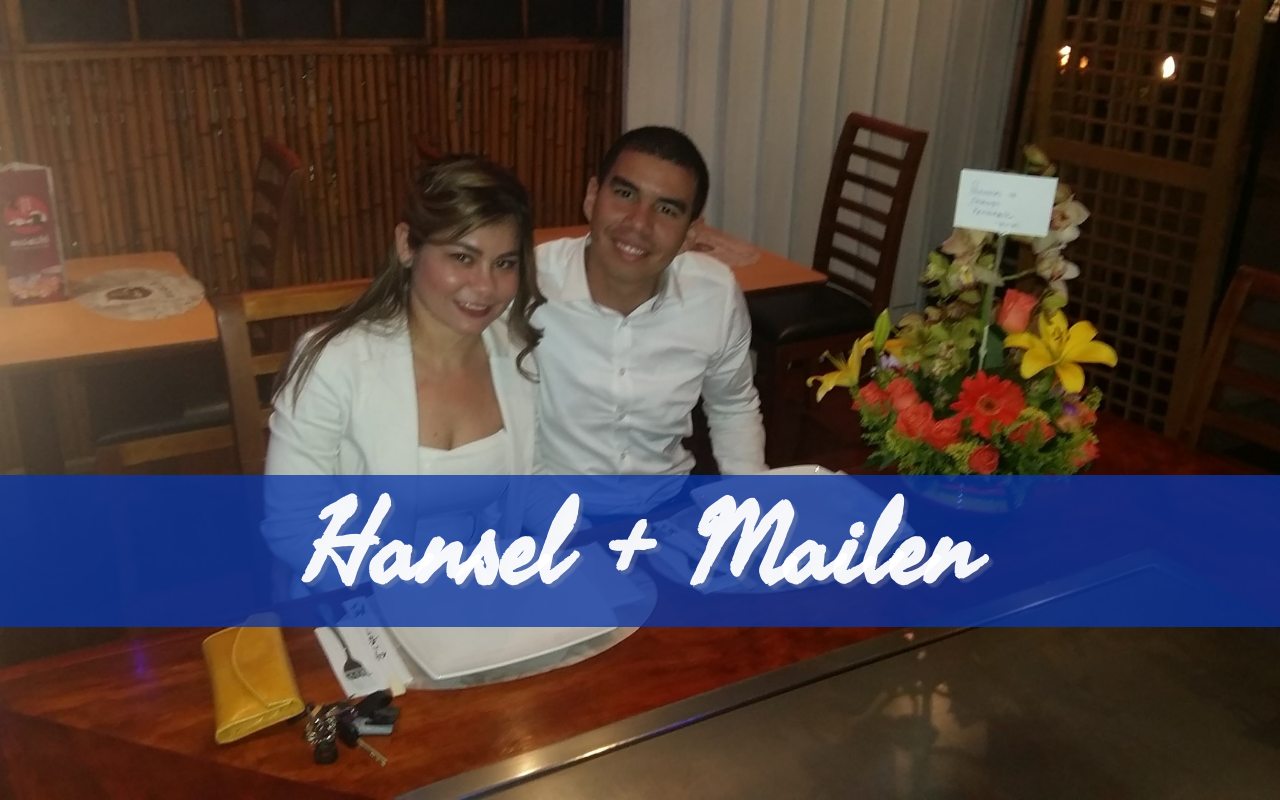
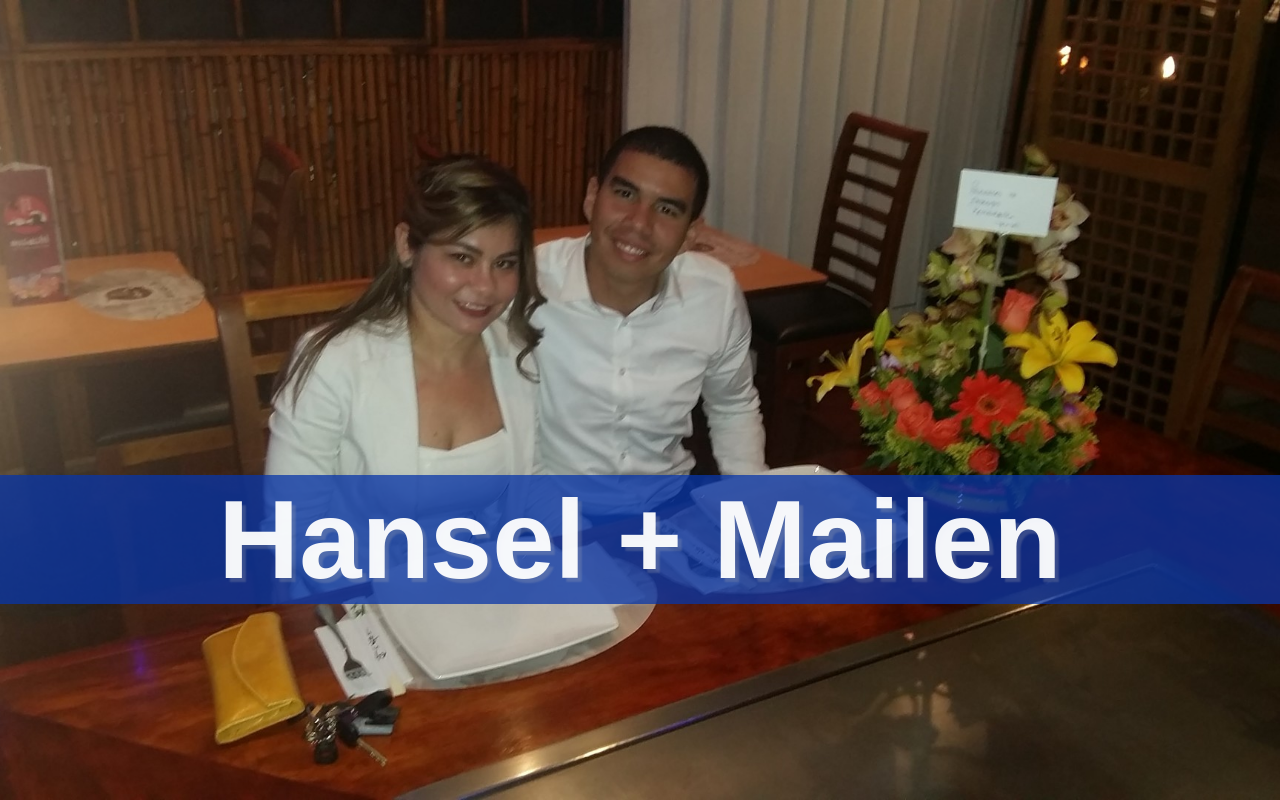
Before and after one commit to hansellramos/hanselymailen.co, a plain HTML site: page index.html in a window 1280 px wide. Drawn offline with Linux system fonts and the light colour scheme.

Commit message:
Update styles.css

```diff
--- a/css/styles.css
+++ b/css/styles.css
@@ -1,5 +1,5 @@
 @font-face {
-	font-family: Dancing_on_the_Beach;
+	font-family: 'Playball', cursive;
 	src: url("../fonts/SeaweedScript_Regular.ttf");
 }
 
```
